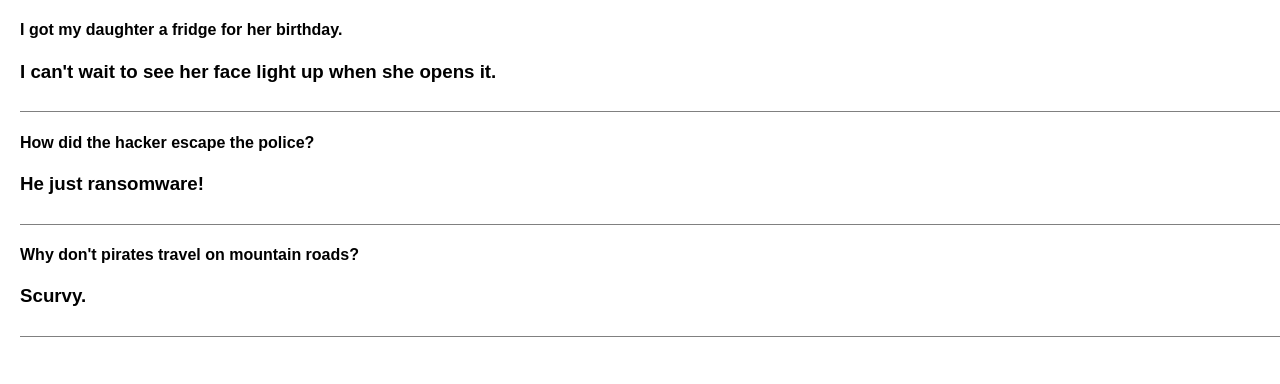
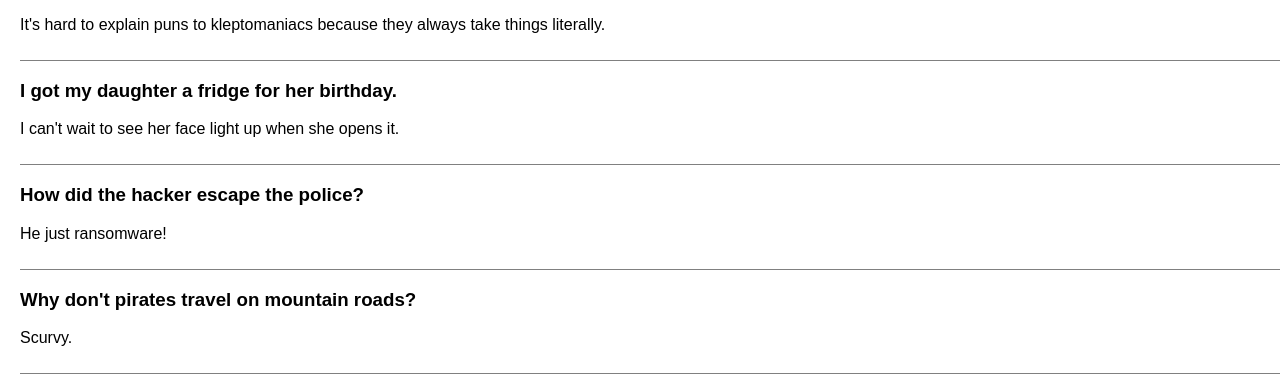
Before and after one commit to harachung90/jokes_react, a React (Create React App) app: page / in a window 1280 px wide. Shown: the top 384 px of the page. Built offline with nearby package versions, Linux system fonts and the light colour scheme.

Commit message:
Second commit. Only changed one thing; to enable jokes with punchlines (without setups) to be displayed

```diff
--- a/src/App.js
+++ b/src/App.js
@@ -4,6 +4,9 @@
 function App() {
   return (
     <div className="App">
+        <Jokes
+            punchline="It's hard to explain puns to kleptomaniacs because they always take things literally."
+        />
         <Jokes
             setup="I got my daughter a fridge for her birthday."
             punchline="I can't wait to see her face light up when she opens it."
--- a/src/Jokes.js
+++ b/src/Jokes.js
@@ -3,8 +3,8 @@
 export default function Jokes(props) {
     return (
         <div className="container">
-            <h4>{props.setup}</h4>
-            <h3>{props.punchline}</h3>
+            {props.setup && <h3>{props.setup}</h3>}
+            <p>{props.punchline}</p>
         </div>
     );
 }
```
